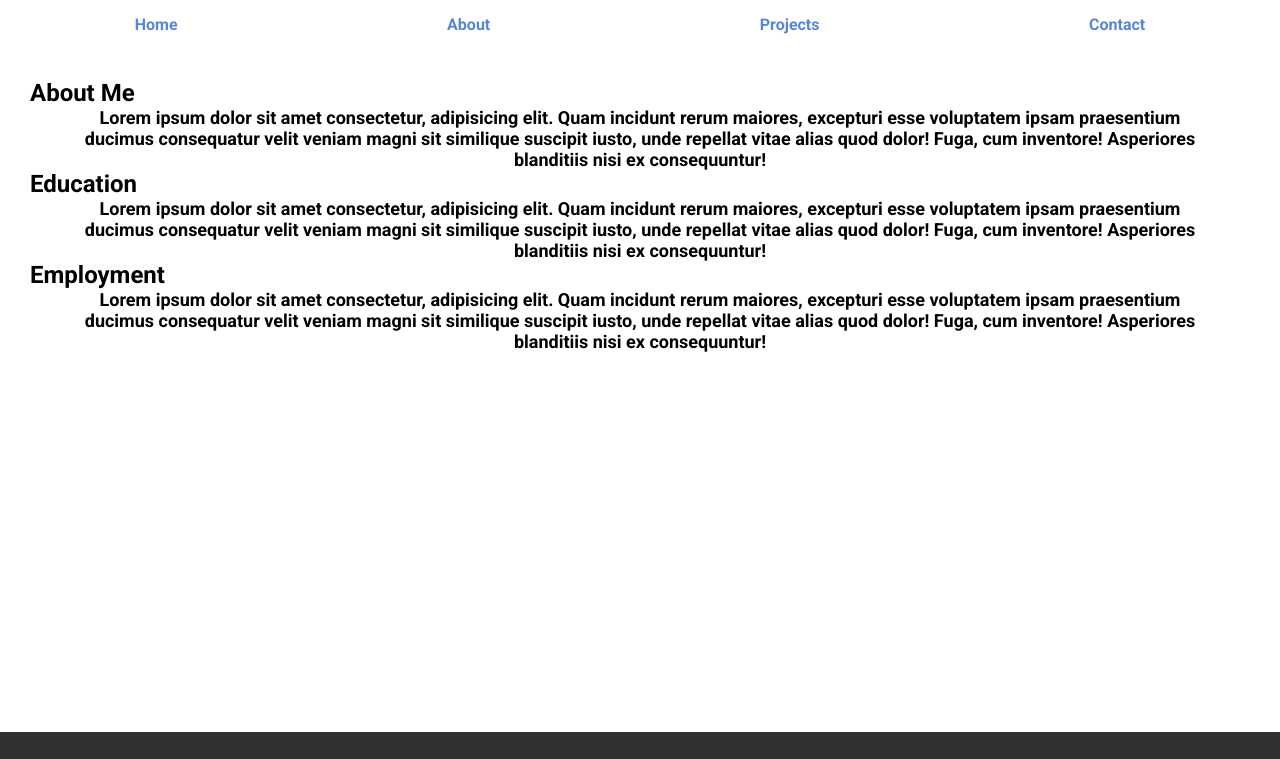
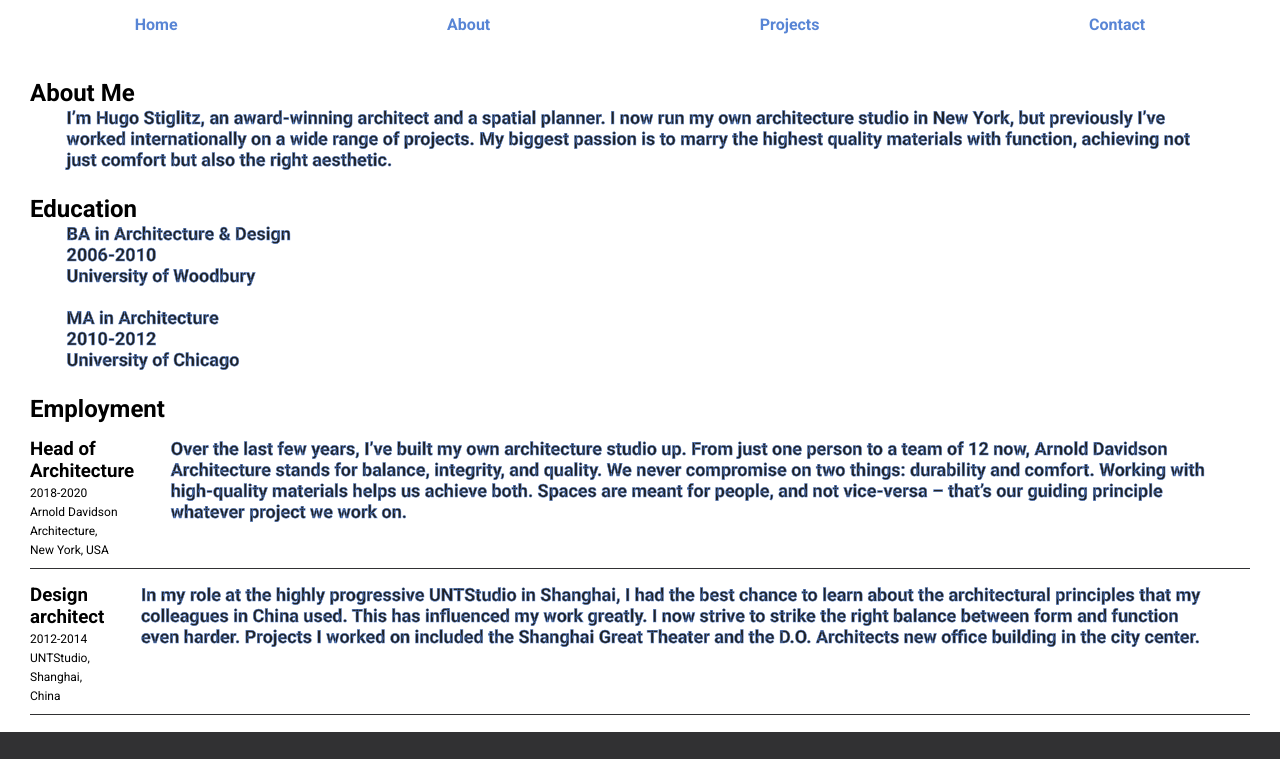
Before and after one commit to Stiglittz/PreEntrega3GzzSaenz, a plain HTML site: page about.html in a window 1280 px wide. Shown: the top 759 px of the page. Drawn offline with Linux system fonts and the light colour scheme.

Commit message:
Se realizan los cambios mencionados en entrega pasada

```diff
--- a/about.html
+++ b/about.html
@@ -35,23 +35,48 @@
     </header>
 
     <main>
-        <section>
+        <section class="aboutInfo">
             <h1>About Me</h1>
-            <p>Lorem ipsum dolor sit amet consectetur, adipisicing elit. Quam incidunt rerum maiores, excepturi esse
-                voluptatem ipsam praesentium ducimus consequatur velit veniam magni sit similique suscipit iusto, unde
-                repellat vitae alias quod dolor! Fuga, cum inventore! Asperiores blanditiis nisi ex consequuntur!</p>
+            <p>I’m Hugo Stiglitz, an award-winning architect and a spatial planner. I now run my own architecture studio in New York, but previously I’ve worked internationally on a wide range of projects. My biggest passion is to marry the highest quality materials with function, achieving not just comfort but also the right aesthetic.</p>
         </section>
-        <section>
+        <section class="aboutInfo">
             <h1>Education</h1>
-            <p>Lorem ipsum dolor sit amet consectetur, adipisicing elit. Quam incidunt rerum maiores, excepturi esse
-                voluptatem ipsam praesentium ducimus consequatur velit veniam magni sit similique suscipit iusto, unde
-                repellat vitae alias quod dolor! Fuga, cum inventore! Asperiores blanditiis nisi ex consequuntur!</p>
+            <p>BA in Architecture & Design
+            </br>
+                2006-2010
+            </br>
+                University of Woodbury
+            </br></br>
+                MA in Architecture
+            </br>
+                2010-2012
+            </br>
+                University of Chicago</p>
         </section>
-        <section>
+        <section class="aboutInfo">
             <h1>Employment</h1>
-            <p>Lorem ipsum dolor sit amet consectetur, adipisicing elit. Quam incidunt rerum maiores, excepturi esse
-                voluptatem ipsam praesentium ducimus consequatur velit veniam magni sit similique suscipit iusto, unde
-                repellat vitae alias quod dolor! Fuga, cum inventore! Asperiores blanditiis nisi ex consequuntur!</p>
+            <div class="infoEmployment">
+                <div>
+                    <h3>Head of Architecture</h3>
+                    <span>2018-2020</span>
+                </br>
+                    <span>Arnold Davidson Architecture, </br>New York, USA</span>
+                </div>
+                <p>
+                    Over the last few years, I’ve built my own architecture studio up. From just one person to a team of 12 now, Arnold Davidson Architecture stands for balance, integrity, and quality. We never compromise on two things: durability and comfort. Working with high-quality materials helps us achieve both. Spaces are meant for people, and not vice-versa – that’s our guiding principle whatever project we work on.
+                </p>
+            </div>
+            <div class="infoEmployment">
+                <div>
+                    <h3>Design architect</h3>
+                    <span>2012-2014</span>
+                </br>
+                    <span>UNTStudio,</br>Shanghai, China</span>
+                </div>
+                <p>
+                    In my role at the highly progressive UNTStudio in Shanghai, I had the best chance to learn about the architectural principles that my colleagues in China used. This has influenced my work greatly. I now strive to strike the right balance between form and function even harder. Projects I worked on included the Shanghai Great Theater and the D.O. Architects new office building in the city center.
+                </p>
+            </div>
         </section>
     </main>
 
--- a/scss/main.scss
+++ b/scss/main.scss
@@ -6,6 +6,7 @@
 @import './layout/body';
 @import './layout/header';
 @import './views/index';
+@import './views/about';
 @import './views/contactSlide';
 @import './components/sendButton';
 @import './layout/footer';
--- /dev/null
+++ b/scss/views/_about.scss
@@ -0,0 +1,28 @@
+.aboutInfo {
+
+    p {
+        @include fontfamily;
+        font-size:map-get($tFuentes, mediana);
+        font-weight: 700;
+        text-align: start;
+        margin-left: 3%;
+        margin-right: 3%;
+        margin-bottom: 25px;
+        color: rgb(34, 34, 34);
+        -webkit-text-stroke: .5px $primary;
+    }
+}
+
+.infoEmployment {
+    display: flex;
+    padding-top: 15px;
+    padding-bottom: 10px;
+    border-bottom: solid $secondary 1px;
+
+    div {
+
+        span {
+            font-size: map-get($tFuentes, pequeña);
+        }
+    }
+}
--- a/scss/views/_index.scss
+++ b/scss/views/_index.scss
@@ -1,17 +1,16 @@
 main {
     padding: 30px 30px 0 30px;
+}
 
-        section {
-
-                p {
+.description {
     @include fontfamily;
     font-size:map-get($tFuentes, mediana);
     font-weight: 700;
     text-align: center;
     margin-left: 3%;
     margin-right: 3%;
-                }
-        }
+    color: rgb(34, 34, 34);
+    -webkit-text-stroke: .5px $primary;
 }
 
 .hero {
```
Also changed, not shown: index.html (+3 -3 lines), projects.html (+20 -17 lines), projects/batata.html (+1 -3 lines), projects/crypto.html (+6 -3 lines), projects/ecommerce.html (+3 -3 lines), projects/flexbox-site.html (+1 -3 lines), css/main.css, 1 other file. Lines whose indentation alone changed are shown as unchanged.
